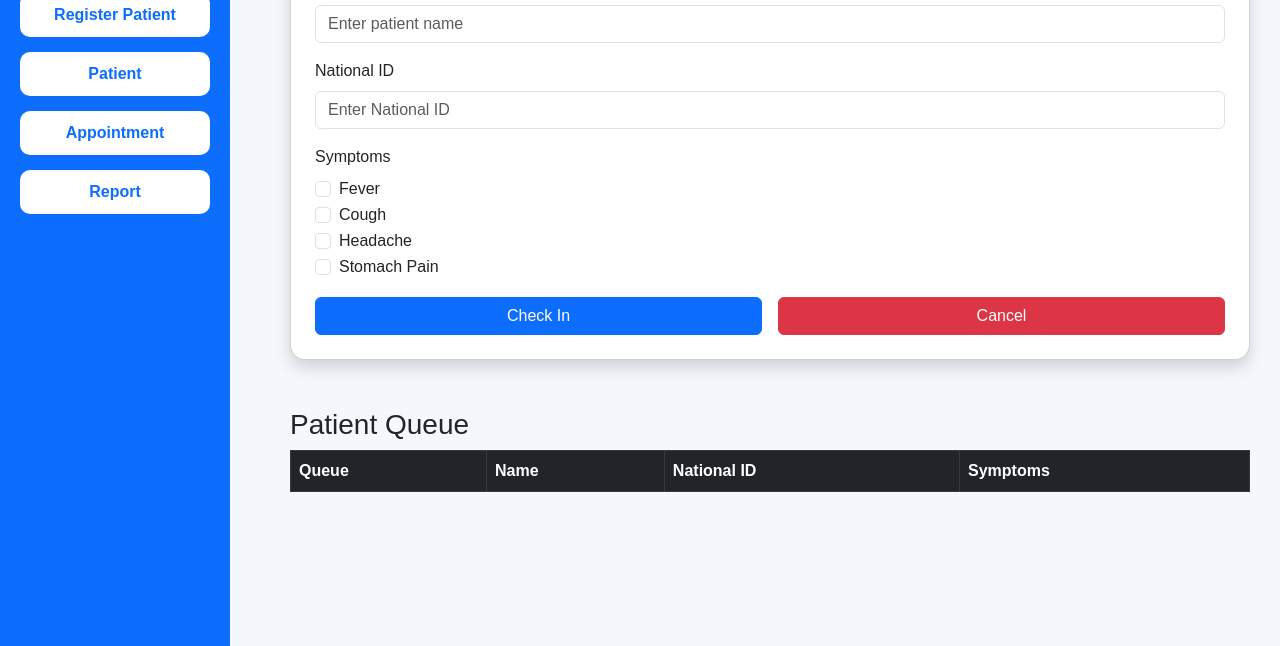
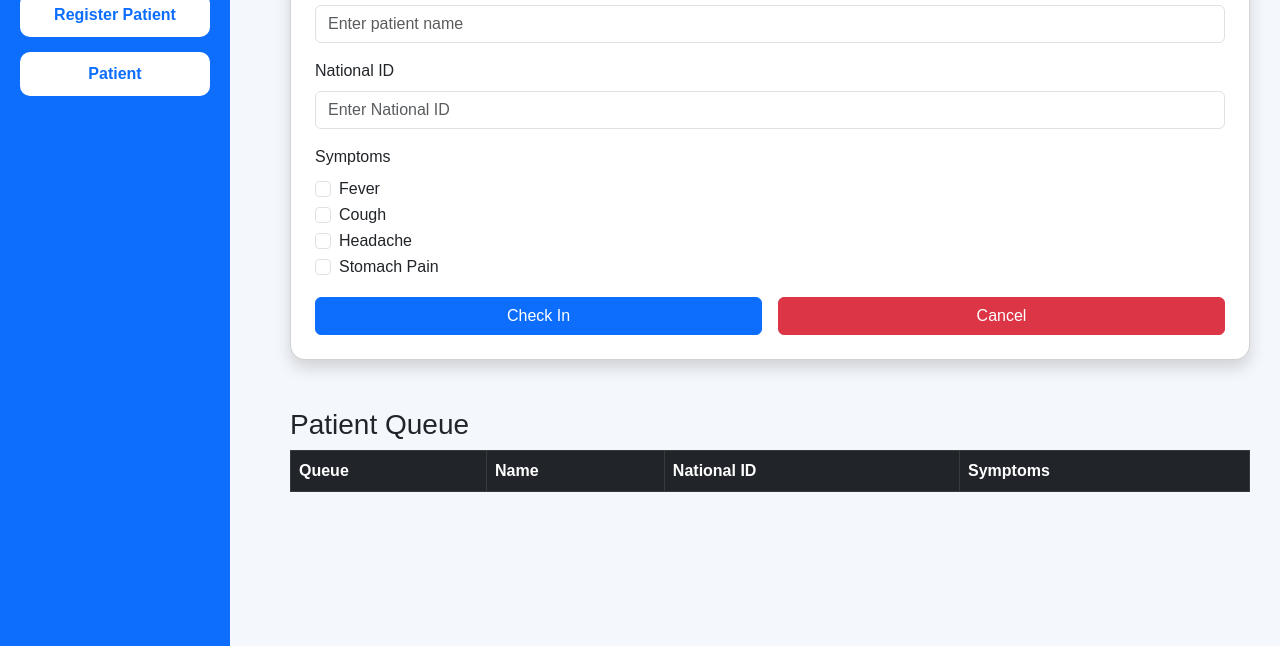
Before and after one commit to filletteiratuzi/clinic_health, a plain HTML site: page bbbb.html in a window 1280 px wide. Shown: the part 154-800 px from the top of the page. Drawn offline with nearby package versions, Linux system fonts and the light colour scheme.

Commit message:
Remove broken links to non-existent pages

```diff
--- a/bbbb.html
+++ b/bbbb.html
@@ -92,18 +92,6 @@
     <button>
       <a href="zz.html">
         Patient
-      </a>
-    </button>
-
-    <button>
-      <a href="appointment.html">
-        Appointment
-      </a>
-    </button>
-
-    <button>
-      <a href="report.html">
-        Report
       </a>
     </button>
 
```
